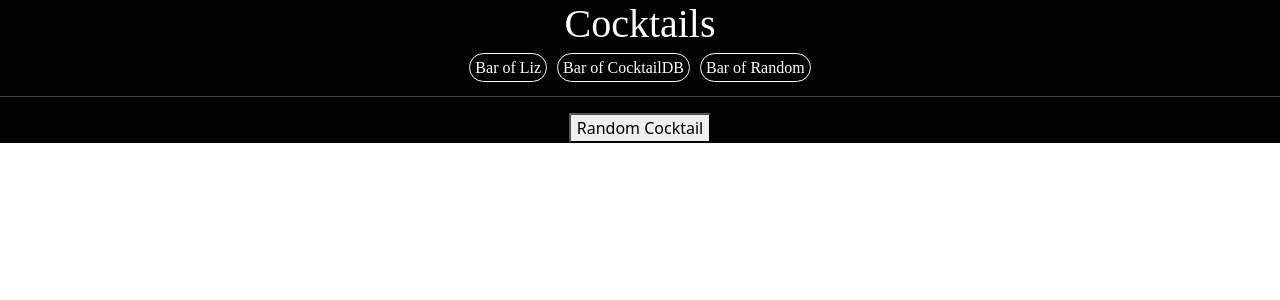
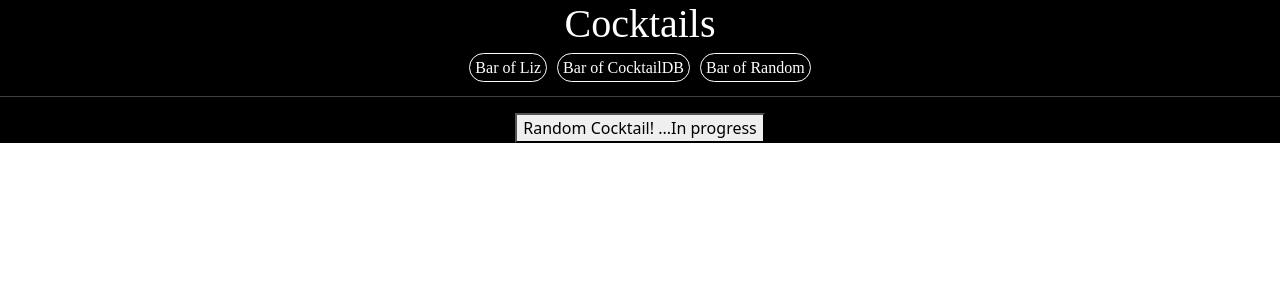
Before and after one commit to ESedrak/cocktail-list, a React (Create React App) app: page /random in a window 1280 px wide. Shown: the top 300 px of the page. Built offline with nearby package versions, Linux system fonts and the light colour scheme.

Commit message:
Start of the random cocktail page

```diff
--- a/src/MoreRandom.js
+++ b/src/MoreRandom.js
@@ -3,13 +3,21 @@ import React from "react";
 const MoreRandom = () => {
   const randomCocktail = (e) => {
     e.preventDefault();
+
+    const randomUrl = "www.thecocktaildb.com/api/json/v1/1/random.php";
+
+    fetch(randomUrl)
+      .then((response) => response.json())
+      .then((data) => data.drinks);
   };
 
   return (
     <div className="MoreRandom">
-      <button className="MoreRandom Button" onChange={randomCocktail}>
-        Random Cocktail
-      </button>
+      <form onChange={randomCocktail}>
+        <button className="MoreRandom Button" onChange={randomCocktail}>
+          Random Cocktail! ...In progress
+        </button>
+      </form>
     </div>
   );
 };
```
